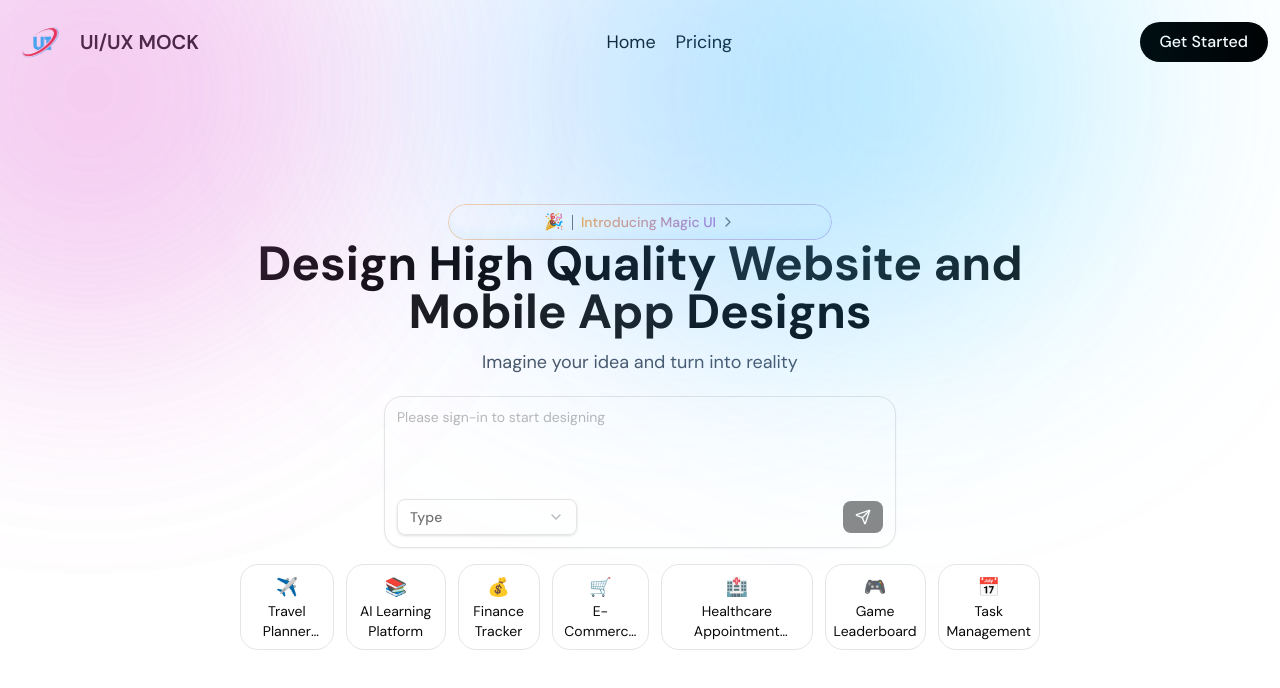
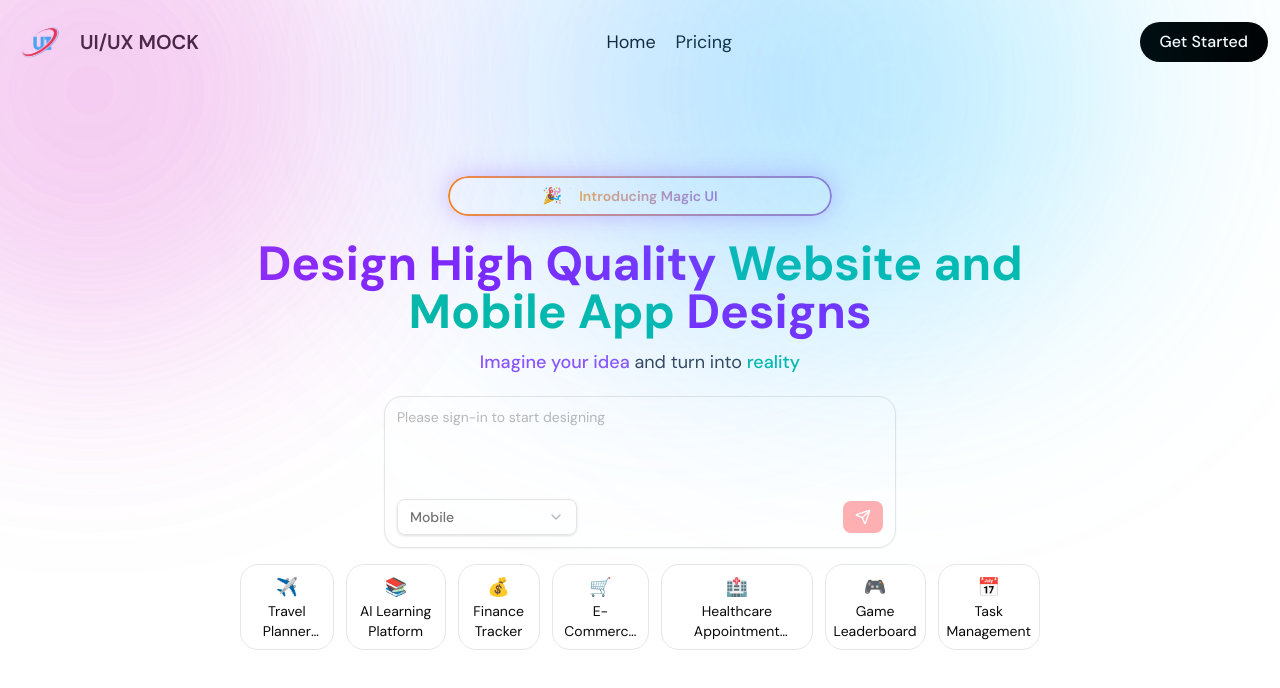
Before and after one commit to maheshpatil369/UIforge, a Next.js app: page / in a window 1280 px wide. Shown: the top 688 px of the page. Built offline with nearby package versions, Linux system fonts and the light colour scheme; no server answers.

Commit message:
Update User interaction

```diff
--- a/app/_shared/Hero.tsx
+++ b/app/_shared/Hero.tsx
@@ -26,7 +26,7 @@ import { randomUUID } from "crypto";
 
 function Hero() {
   const [userInput, setUserInput] = useState<string>("");
-  const [device, setDevice] = useState<string>("website");
+const [device, setDevice] = useState<string>("mobile");
   const { user, isSignedIn } = useUser();
   const router = useRouter();
   const [loading, setLoading] = useState(false);
@@ -55,39 +55,69 @@ function Hero() {
     console.log(data);
     setLoading(false);
 
-    router.push(`/project/`+projectId);
+    router.push(`/project/` + projectId);
   };
 
+  const handleKeyDown = (e: React.KeyboardEvent<HTMLTextAreaElement>) => {
+  if (e.key === "Enter" && !e.shiftKey) {
+    e.preventDefault(); // stop new line
+    if (!loading && userInput.trim()) {
+      onCreateProject();
+    }
+  }
+};
+
+
   return (
-    <div className="p-10 md:px-24 lg:px-48 xl:px-60 mt-20">
-      <div className="group relative mx-auto max-w-sm flex items-center justify-center rounded-full px-4 py-1.5 shadow-[inset_0_-8px_10px_#8fdfff1f] transition-shadow duration-500 ease-out hover:shadow-[inset_0_-5px_10px_#8fdfff3f]">
+    <div className="p-10 md:px-24 lg:px-48 xl:px-60 mt-13">
+   <div className="group relative mx-auto max-w-sm flex items-center justify-center rounded-full px-5 py-2 mb-6
+  bg-white/10 backdrop-blur-md
+  shadow-[0_0_25px_rgba(156,64,255,0.35)]
+  transition-all duration-500 ease-out
+  hover:shadow-[0_0_35px_rgba(156,64,255,0.6)]">
+
+  {/* Strong Animated Border Glow */}
   <span
-          className={cn(
-            "animate-gradient absolute inset-0 block h-full w-full rounded-[inherit] bg-gradient-to-r from-[#ffaa40]/50 via-[#9c40ff]/50 to-[#ffaa40]/50 bg-[length:300%_100%] p-[1px]",
-          )}
+    className="absolute inset-0 rounded-full p-[2px]
+    bg-gradient-to-r from-orange-400 via-violet-500 to-cyan-400
+    bg-[length:300%_100%] animate-gradient"
     style={{
       WebkitMask:
         "linear-gradient(#fff 0 0) content-box, linear-gradient(#fff 0 0)",
       WebkitMaskComposite: "destination-out",
       mask: "linear-gradient(#fff 0 0) content-box, linear-gradient(#fff 0 0)",
       maskComposite: "subtract",
-            WebkitClipPath: "padding-box",
     }}
   />
-        🎉 <hr className="mx-2 h-4 w-px shrink-0 bg-neutral-500" />
-        <AnimatedGradientText className="text-sm font-medium">
+
+  <span className="relative flex items-center text-white font-medium">
+    🎉
+    <hr className="mx-2 h-4 w-px bg-white/40" />
+    <AnimatedGradientText className="text-sm font-semibold">
       Introducing Magic UI
     </AnimatedGradientText>
-        <ChevronRight className="ml-1 size-4 stroke-neutral-500 transition-transform duration-300 ease-in-out group-hover:translate-x-0.5" />
+    <ChevronRight className="ml-1 size-4 text-white/80 transition-transform duration-300 group-hover:translate-x-1" />
+  </span>
 </div>
-      <h2 className="text-5xl font-bold text-center">
+
+  <h2 className="text-5xl font-bold text-center text-violet-600">
   Design High Quality{" "}
-        <span className="text-primary">Website and Mobile App </span> Designs
+  <span className="text-teal-500">
+    Website and Mobile App
+  </span>{" "}
+  Designs
 </h2>
-      <p className="text-center text-gray-600 text-lg mt-3">
-        {" "}
-        Imagine your idea and turn into reality
+
+<p className="text-center text-gray-700 text-lg mt-3">
+  <span className="text-violet-500 font-medium">
+    Imagine your idea
+  </span>{" "}
+  and turn into{" "}
+  <span className="text-teal-500 font-medium">
+    reality
+  </span>
 </p>
+
       <div className="flex w-full gap-6 mt-5 items-center justify-center">
         <InputGroup className="max-w-lg bg-white rounded-2xl">
           <InputGroupTextarea
@@ -99,26 +129,28 @@ function Hero() {
             }
             className={cn(
               "flex field-sizing-content min-h-24 w-full resize-none rounded-md bg-transparent px-3 py-2.5 outline-none",
-              !isSignedIn && "opacity-50 cursor-not-allowed",
+              !isSignedIn && "opacity-50",
             )}
             value={userInput}
             onChange={(event) => setUserInput(event.target?.value)}
+            onKeyDown={handleKeyDown}
           />
           <InputGroupAddon align="block-end">
-            <Select onValueChange={(value) => setDevice(value)}>
-              <SelectTrigger className="w-[180px]">
-                <SelectValue placeholder="Type" />
+            <Select value={device} onValueChange={(value) => setDevice(value)}>
+              <SelectTrigger className="text-bold w-[180px]">
+                <SelectValue placeholder="Mobile" />
               </SelectTrigger>
               <SelectContent>
                 <SelectGroup>
+                  <SelectItem value="mobile">Mobile</SelectItem>
                   <SelectItem value="website">Website</SelectItem>
-                  <SelectItem value="mobile">Mobile</SelectItem>
                 </SelectGroup>
               </SelectContent>
             </Select>
+
             <InputGroupButton
               disabled={loading || !userInput} // Input empty ho toh button disable rakhein
-              className="cursor-pointer ml-auto flex items-center justify-center min-w-[40px]"
+              className="cursor-pointer ml-auto flex items-center justify-center bg-red-400 hover:bg-red-500 min-w-[40px]"
               size="sm"
               variant="default"
               onClick={onCreateProject}
@@ -126,7 +158,7 @@ function Hero() {
               {loading ? (
                 <Loader className="h-4 w-4 animate-spin" /> // animate-spin class check karein
               ) : (
-                <Send className="h-4 w-4 text-white" /> // Icon ki height/width aur color specify karein
+                <Send className=" h-4 w-4 text-white" /> // Icon ki height/width aur color specify karein
               )}
             </InputGroupButton>
           </InputGroupAddon>
--- a/app/project/[ProjectId]/_shared/Canvas.tsx
+++ b/app/project/[ProjectId]/_shared/Canvas.tsx
@@ -42,11 +42,24 @@ function Canvas({ projectDetail, screenConfig, loading }: Props) {
   const [panningEnabled, setPanningEnabled] = useState(true);
   const isMobile = projectDetail?.device == "mobile";
 
-  const SCREEN_WIDTH = isMobile ? 400 : 1200;
-  const SCREEN_HIGHT = isMobile ? 800 : 800;
-  const GAP = isMobile ? 10 : 70;
+  // const SCREEN_WIDTH = isMobile ? 400 : 1200;
+  // const SCREEN_HIGHT = isMobile ? 800 : 800;
+  // const GAP = isMobile ? 10 : 70;
 
-  // Prevent browser-level zooming on the canvas container
+const VIEWPORT_WIDTH =
+  typeof window !== "undefined" ? window.innerWidth : 1440;
+
+const SCREEN_WIDTH = isMobile
+  ? 390
+  : Math.min(1200, VIEWPORT_WIDTH * 0.75);
+
+const SCREEN_HIGHT = isMobile
+  ? 780
+  : 800;
+
+const GAP = isMobile ? 12 : 80;
+
+
   useEffect(() => {
     const container = containerRef.current;
     if (!container) return;
@@ -63,6 +76,17 @@ function Canvas({ projectDetail, screenConfig, loading }: Props) {
       container.removeEventListener("wheel", handleWheel);
     };
   }, []);
+
+const totalScreens = screenConfig.length;
+
+const totalWidth =
+  totalScreens * SCREEN_WIDTH + (totalScreens - 1) * GAP;
+
+const startX = -totalWidth / 2 + SCREEN_WIDTH / 2;
+
+const PADDING_TOP = 75;
+const PADDING_LEFT = 75;
+
 
   return (
     <div
@@ -97,11 +121,12 @@ function Canvas({ projectDetail, screenConfig, loading }: Props) {
             cursor: panningEnabled ? "grab" : "default",
           }}
         >
-          <div className="flex items-start p-[500px]">
+          <div className="relative">
             {screenConfig.map((screen, index) => (
               <ScreenFrame
-                x={index * (SCREEN_WIDTH + GAP)}
-                y={0}
+            x={startX + index * (SCREEN_WIDTH + GAP) + PADDING_LEFT}
+  y={PADDING_TOP}
+
                 width={SCREEN_WIDTH}
                 height={SCREEN_HIGHT}
                 key={index}
@@ -109,6 +134,7 @@ function Canvas({ projectDetail, screenConfig, loading }: Props) {
                 htmlCode={screen?.code}
                 projectDetail={projectDetail}
                 panningEnabled={panningEnabled}
+                screen={screen}
               />
             ))}
           </div>
--- a/app/project/[ProjectId]/_shared/ScreenFrame.tsx
+++ b/app/project/[ProjectId]/_shared/ScreenFrame.tsx
@@ -3,6 +3,9 @@ import { ProjectType } from "@/type/types";
 import { GripVertical } from "lucide-react";
 import React from "react";
 import { Rnd } from "react-rnd";
+import  ScreenHandler  from "./ScreenHandler";
+import { ScreenConfigType } from "@/type/types";
+
 
 type Props = {
   x: number;
@@ -13,7 +16,8 @@ type Props = {
   htmlCode: string | undefined;
   projectDetail: ProjectType | undefined;
   panningEnabled: boolean;
-};
+  screen: ScreenConfigType;
+}
 
 function ScreenFrame({
   x,
@@ -24,6 +28,7 @@ function ScreenFrame({
   htmlCode,
   projectDetail,
   panningEnabled,
+  screen,
 }: Props) {
 
   const safeHtmlCode = typeof htmlCode === "string" ? htmlCode : "";
@@ -89,6 +94,7 @@ ${
           <GripVertical className="text-gray-400 h-4 w-4" />
           <span className="text-xs font-semibold text-gray-500 uppercase tracking-tight">
             {projectDetail?.device === "mobile" ? "Mobile Screen" : "Desktop View"}
+            <ScreenHandler screen={screen}  />
           </span>
         </div>
 
--- /dev/null
+++ b/app/project/[ProjectId]/_shared/ScreenHandler.tsx
@@ -0,0 +1,15 @@
+import { ScreenConfigType } from "@/type/types";
+
+type Props = {
+  screen: ScreenConfigType;
+};
+
+function ScreenHandler({ screen }: Props) {
+  return (
+    <span className="text-xs text-gray-400">
+      {screen.screenName}
+    </span>
+  );
+}
+
+export default ScreenHandler;
--- a/tailwind.config.js
+++ /dev/null
@@ -1,82 +0,0 @@
-/** @type {import('tailwindcss').Config} */
-module.exports = {
-    darkMode: ["class"],
-    content: [
-    "./app/**/*.{js,ts,jsx,tsx}",
-    "./components/**/*.{js,ts,jsx,tsx}",
-  ],
-  theme: {
-  	extend: {
-  		borderRadius: {
-  			lg: 'var(--radius)',
-  			md: 'calc(var(--radius) - 2px)',
-  			sm: 'calc(var(--radius) - 4px)'
-  		},
-  		colors: {
-  			background: 'hsl(var(--background))',
-  			foreground: 'hsl(var(--foreground))',
-  			card: {
-  				DEFAULT: 'hsl(var(--card))',
-  				foreground: 'hsl(var(--card-foreground))'
-  			},
-  			popover: {
-  				DEFAULT: 'hsl(var(--popover))',
-  				foreground: 'hsl(var(--popover-foreground))'
-  			},
-  			primary: {
-  				DEFAULT: 'hsl(var(--primary))',
-  				foreground: 'hsl(var(--primary-foreground))'
-  			},
-  			secondary: {
-  				DEFAULT: 'hsl(var(--secondary))',
-  				foreground: 'hsl(var(--secondary-foreground))'
-  			},
-  			muted: {
-  				DEFAULT: 'hsl(var(--muted))',
-  				foreground: 'hsl(var(--muted-foreground))'
-  			},
-  			accent: {
-  				DEFAULT: 'hsl(var(--accent))',
-  				foreground: 'hsl(var(--accent-foreground))'
-  			},
-  			destructive: {
-  				DEFAULT: 'hsl(var(--destructive))',
-  				foreground: 'hsl(var(--destructive-foreground))'
-  			},
-  			border: 'hsl(var(--border))',
-  			input: 'hsl(var(--input))',
-  			ring: 'hsl(var(--ring))',
-  			chart: {
-  				'1': 'hsl(var(--chart-1))',
-  				'2': 'hsl(var(--chart-2))',
-  				'3': 'hsl(var(--chart-3))',
-  				'4': 'hsl(var(--chart-4))',
-  				'5': 'hsl(var(--chart-5))'
-  			}
-  		},
-  		keyframes: {
-  			'accordion-down': {
-  				from: {
-  					height: '0'
-  				},
-  				to: {
-  					height: 'var(--radix-accordion-content-height)'
-  				}
-  			},
-  			'accordion-up': {
-  				from: {
-  					height: 'var(--radix-accordion-content-height)'
-  				},
-  				to: {
-  					height: '0'
-  				}
-  			}
-  		},
-  		animation: {
-  			'accordion-down': 'accordion-down 0.2s ease-out',
-  			'accordion-up': 'accordion-up 0.2s ease-out'
-  		}
-  	}
-  },
-  plugins: [require("tailwindcss-animate")],
-}
```
Also changed, not shown: data/Prompt.tsx (+91 -7 lines). Lines whose indentation alone changed are shown as unchanged.
